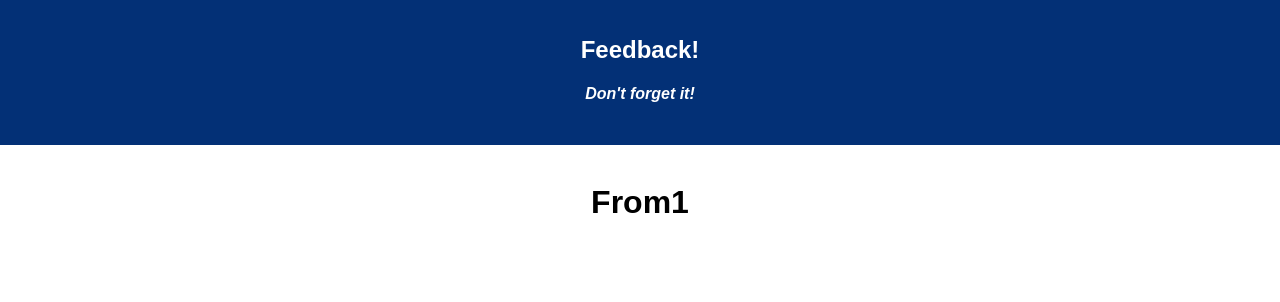
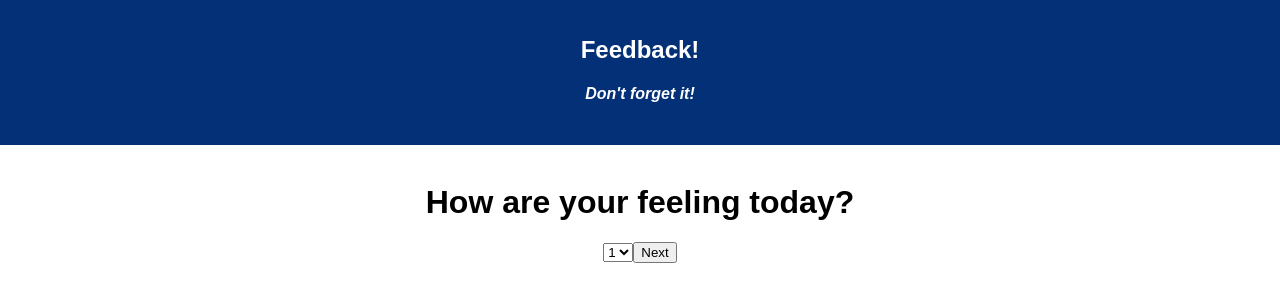
Before and after one commit to Johnman747/Student-feedback, a React (Create React App) app: page /2 in a window 1280 px wide. Shown: the top 302 px of the page. Built offline with nearby package versions, Linux system fonts and the light colour scheme.

Commit message:
added selectors and text input to form fields

```diff
--- a/src/components/Form1/Form1.js
+++ b/src/components/Form1/Form1.js
@@ -8,7 +8,15 @@ class Form1 extends Component {
   render() {
     return (
     <Router>
-        <h1>From1</h1>
+        <h1>How are your feeling today?</h1>
+        <select>
+            <option value="1">1</option>
+            <option value="2">2</option>
+            <option value="3">3</option>
+            <option value="4">4</option>
+            <option value="5">5</option>
+        </select>
+        <Link to='/2'><button>Next</button></Link>
     </Router>
     );
   }
--- a/src/components/Form2/From2.js
+++ b/src/components/Form2/From2.js
@@ -7,8 +7,16 @@ class Form2 extends Component {
 
   render() {
     return (
-    <Router>
-        <h1>From2</h1>
+        <Router>
+        <h1>How well are you understanding the content?</h1>
+        <select>
+            <option value="1">1</option>
+            <option value="2">2</option>
+            <option value="3">3</option>
+            <option value="4">4</option>
+            <option value="5">5</option>
+        </select>
+        <Link to='/3'><button>Next</button></Link>
     </Router>
     );
   }
--- a/src/components/Form3/From3.js
+++ b/src/components/Form3/From3.js
@@ -7,8 +7,16 @@ class Form3 extends Component {
 
   render() {
     return (
-    <Router>
-        <h1>From3</h1>
+        <Router>
+        <h1>How well are you being supported?</h1>
+        <select>
+            <option value="1">1</option>
+            <option value="2">2</option>
+            <option value="3">3</option>
+            <option value="4">4</option>
+            <option value="5">5</option>
+        </select>
+        <Link to='/4'><button>Next</button></Link>
     </Router>
     );
   }
--- a/src/components/Form4/Form4.js
+++ b/src/components/Form4/Form4.js
@@ -7,8 +7,10 @@ class Form4 extends Component {
 
   render() {
     return (
-    <Router>
-        <h1>From4</h1>
+        <Router>
+        <h1>How are your feeling today?</h1>
+        <input type="text" placeholder="Type Here"/>
+        <Link to='/'><button>Submit</button></Link>
     </Router>
     );
   }
```
